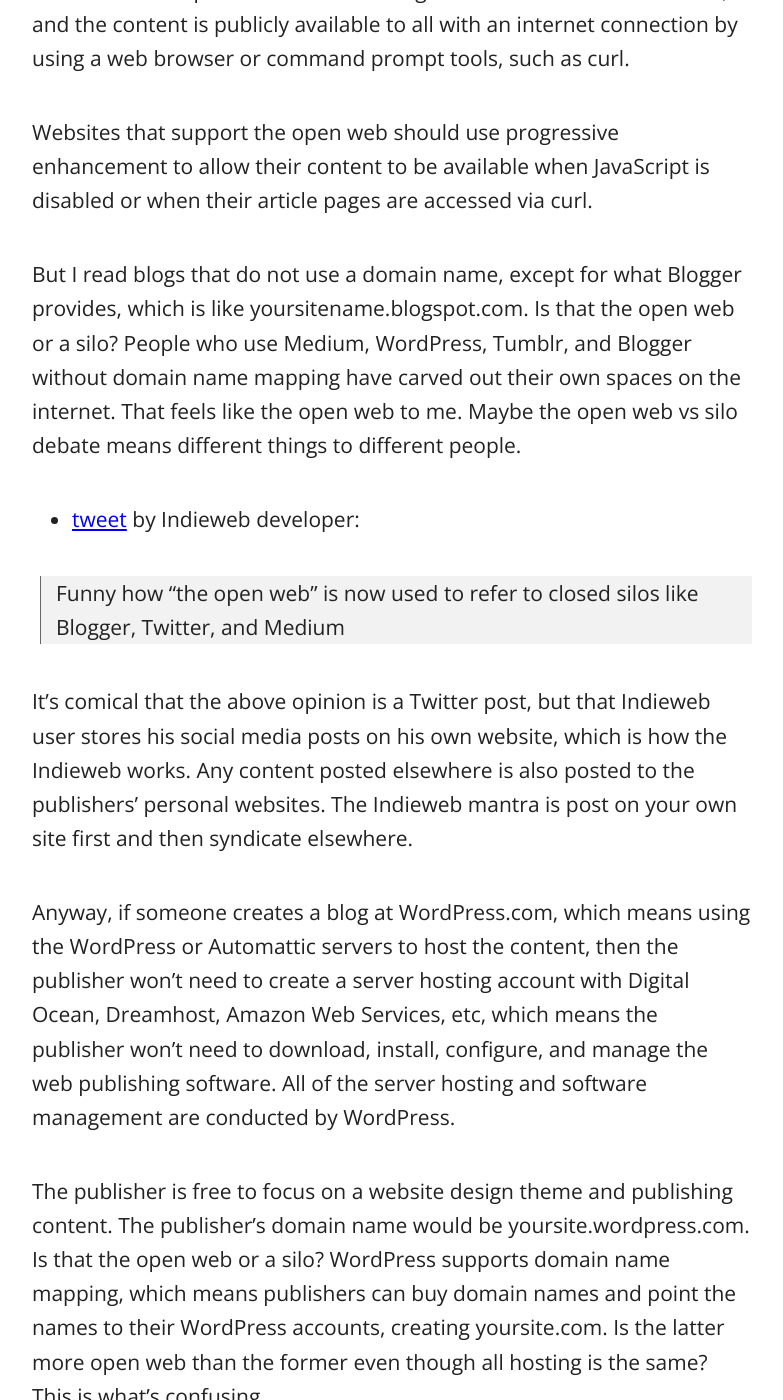
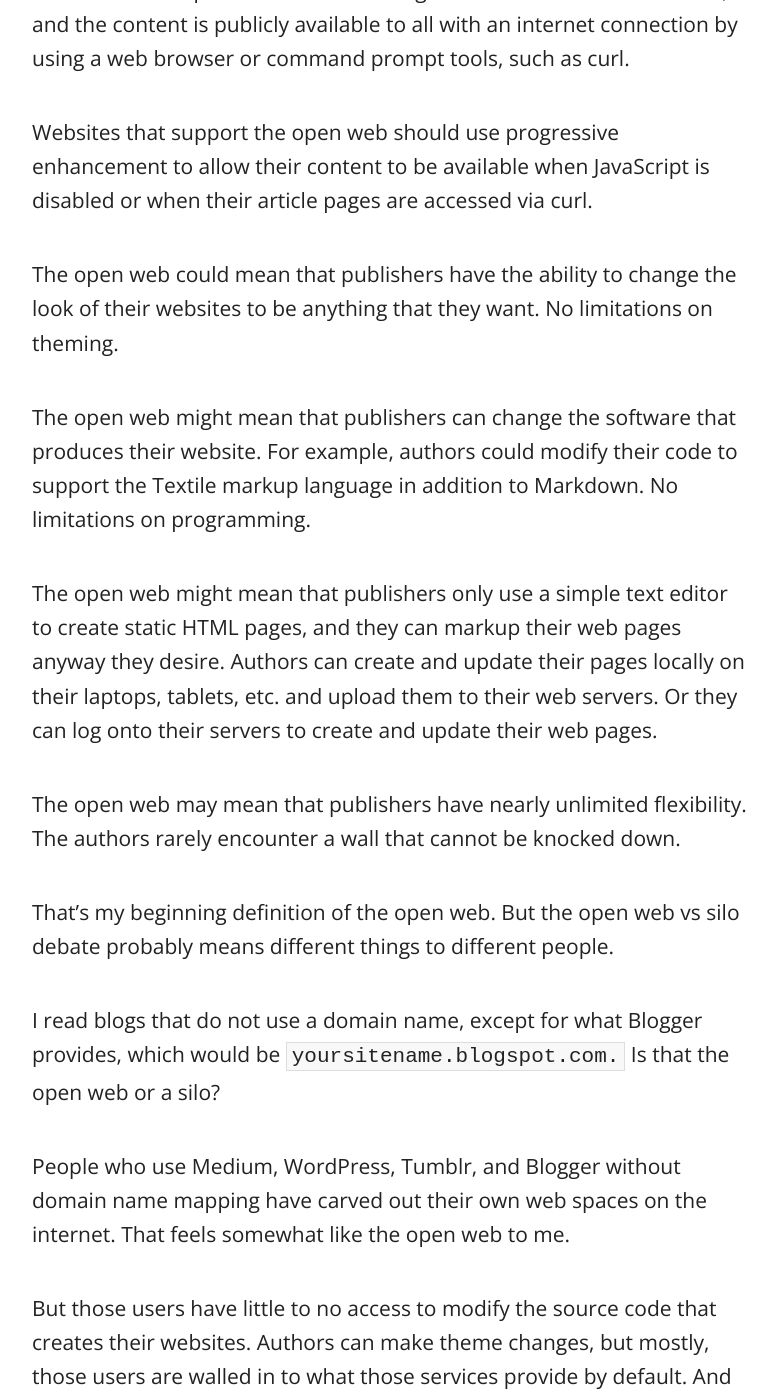
Before and after one commit to jrsawvel/jrsawvel.github.io, a Jekyll site: the page built from _posts/2017-04-05-open-web-vs-silos.md, in a window 1280 px wide and 1400 px high, scrolled down 1207 px. Shown: the whole window, without its empty margins (248-1031 px from the left). Built offline with Jekyll 4.4.1, drawn with Linux system fonts in a browser that asks for light colours; some of the changed text lies outside the part shown.

Commit message:
Update 2017-04-05-open-web-vs-silos.md

```diff
--- a/_posts/2017-04-05-open-web-vs-silos.md
+++ b/_posts/2017-04-05-open-web-vs-silos.md
@@ -23,7 +23,21 @@
 
 Websites that support the open web should use progressive enhancement to allow their content to be available when JavaScript is disabled or when their article pages are accessed via curl.
 
-But I read blogs that do not use a domain name, except for what Blogger provides, which is like yoursitename.blogspot.com. Is that the open web or a silo? People who use Medium, WordPress, Tumblr, and Blogger without domain name mapping have carved out their own spaces on the internet. That feels like the open web to me. Maybe the open web vs silo debate means different things to different people.
+The open web could mean that publishers have the ability to change the look of their websites to be anything that they want. No limitations on theming.
+
+The open web might mean that publishers can change the software that produces their website. For example, authors could modify their code to support the Textile markup language in addition to Markdown. No limitations on programming.
+
+The open web might mean that publishers only use a simple text editor to create static HTML pages, and they can markup their web pages anyway they desire. Authors can create and update their pages locally on their laptops, tablets, etc. and upload them to their web servers. Or they can log onto their servers to create and update their web pages.
+
+The open web may mean that publishers have nearly unlimited flexibility. The authors rarely encounter a wall that cannot be knocked down.
+
+That's my beginning definition of the open web. But the open web vs silo debate probably means different things to different people.
+
+I read blogs that do not use a domain name, except for what Blogger provides, which would be `yoursitename.blogspot.com.` Is that the open web or a silo?
+
+People who use Medium, WordPress, Tumblr, and Blogger without domain name mapping have carved out their own web spaces on the internet. That feels somewhat like the open web to me.
+
+But those users have little to no access to modify the source code that creates their websites. Authors can make theme changes, but mostly, those users are walled in to what those services provide by default. And that may be good enough for those publishers.
 
 * [tweet](https://mobile.twitter.com/kevinmarks/status/784330241049100288?p=p) by Indieweb developer:
 
@@ -33,15 +47,17 @@
 
 Anyway, if someone creates a blog at WordPress.com, which means using the WordPress or Automattic servers to host the content, then the publisher won't need to create a server hosting account with Digital Ocean, Dreamhost, Amazon Web Services, etc, which means the publisher won't need to download, install, configure, and manage the web publishing software. All of the server hosting and software management are conducted by WordPress.
 
-The publisher is free to focus on a website design theme and publishing content. The publisher's domain name would be yoursite.wordpress.com. Is that the open web or a silo? WordPress supports domain name mapping, which means publishers can buy domain names and point the names to their WordPress accounts, creating yoursite.com. Is the latter more open web than the former even though all hosting is the same? This is what's confusing.
+The publisher is free to focus on a website design theme and creating content. The publisher's domain name would be yoursite.wordpress.com. Is that the open web or a silo? WordPress supports domain name mapping, which means publishers can buy domain names and point the names to their WordPress accounts, creating yoursite.com. Is the latter more open web than the former even though all hosting is the same?
 
-When small publishers such as The Awl moved their content from their own server hosting accounts to Medium, did those publishers move from the open web to a silo even though their domain names remain unchanged? Confusing.
+This is what's confusing. In the above scenario, the setup meets most of my requirements of the open web. The author with the above setup cannnot make significant overhauls to the server-side source code. But most publishers don't care about changing the CMS source code. Besides, authors can install Wordpress plug-ins that satisfy their requirements.
 
-If I host at WordPress.com, Blogger.com, Medium.com, Tumblr.com, DigitalOcean.com, or Amazon.com/aws, how are some hosted solutions considered a silo while others are considered the open web?
+When small publishers such as The Awl moved their content from their own server hosting accounts to Medium, did those publishers move from the open web to a silo even though their domain names remain unchanged? Confusing. At least when The Awl hosted on their own servers, they could change the CMS source code, and they could create a unique look on the front end. But many publishers want to focus on writing and not on programming, desisning, and sys-admin functions.
+
+If I host at WordPress.com, Blogger.com, Medium.com, Tumblr.com, DigitalOcean.com, or Amazon.com/aws, how are some hosted solutions considered a silo while others are considered the open web? Again, self-hosting at DO or AWS enables full control over how the site is built and how it looks. Maybe degrees of open webness exist. That would make things even more confusing.
 
 In my opinion, public websites that are meant to be read by browsing-only users and are built as a JavaScript single page applications (SPA) do not support the open web. That's an easy one, regardless of where the site is hosted. When JavaScript is disabled, these sites display no article content.
 
-When SPA pages are [curled](https://curl.haxx.se) with a command prompt utility, the downloaded content consists mainly of JavaScript code or a link to the JavaScript that will fetch the content and display it dynamically in a browser that can execute JavaScript. When a web page is considered not [curlable](https://indieweb.org/curlable), it means that the page contains no content.
+When SPA pages are [curled](https://curl.haxx.se) with a command prompt utility, the downloaded content consists mainly of JavaScript code or a link to the JavaScript that will fetch the content and display it dynamically in a web browser that can execute JavaScript. SPA pages fail in the text-based Lynx web browser. When a web page is considered not [curlable](https://indieweb.org/curlable), it means that the page contains no content.
 
 2015 tantek.com post: [js;dr = JavaScript required; Didn’t Read](http://tantek.com/2015/069/t1/js-dr-javascript-required-dead)
 
@@ -59,9 +75,9 @@
 
 If an app other than a web browser is required to be downloaded and installed simply to read a website, then that's also anti-open web. It doesn't matter if the app uses web technology, such as REST, JSON, http/https.
 
-But users may prefer apps over the open web even when acting as browsingly-only users.
+But users may prefer apps over the open web, even when acting as browsingly-only users. Designers and developers respond to user preferences.
 
-2010 Wired article with the sensationalistic title [The Web is Dead. Long Live the Internet](https://www.wired.com/2010/08/ff_webrip)
+An "old" 2010 Wired article with the sensationalistic title [The Web is Dead. Long Live the Internet](https://www.wired.com/2010/08/ff_webrip)
 
 > As much as we love the open, unfettered Web, we’re abandoning it for simpler, sleeker services that just work. You’ve spent the day on the Internet — but not on the Web. Over the past few years, one of the most important shifts in the digital world has been the move from the wide-open Web to semiclosed platforms that use the Internet for transport but not the browser for display.
 
@@ -77,7 +93,9 @@
 
 When a Facebook page is only accessible when logged into Facebook, then that's a silo or closed web. It's odd that some businesses set their Facebook pages to a private setting that excludes people like me who do not have an active Facebook account.
 
-But if the business's Facebook page is available to everyone, is that the open web or still a silo? The publisher chose to host content at Facebook, instead of at WordPress or Medium. Maybe the publisher is unconcerned about owning a domain name. Maybe the publisher does not want to install and manage software on a server. And small business owners have more important things to be concerned about. Unless some guidelines are violated, the Facebook page will probably last as long as the business.
+But if the business's Facebook page is available to everyone, is that the open web or still a silo? Based upon my requirements above, it's a silo. The business owner has little to no access to change how the site looks and functions.
+
+The publisher chose to host content at Facebook, instead of at WordPress or Medium. Maybe the publisher is unconcerned about owning a domain name. Maybe the publisher does not want to install and manage software on a server. And small business owners have more important things to be concerned about. Unless some guidelines are violated, the Facebook page will probably last as long as the business.
 
 Quote by someone:
 
```
